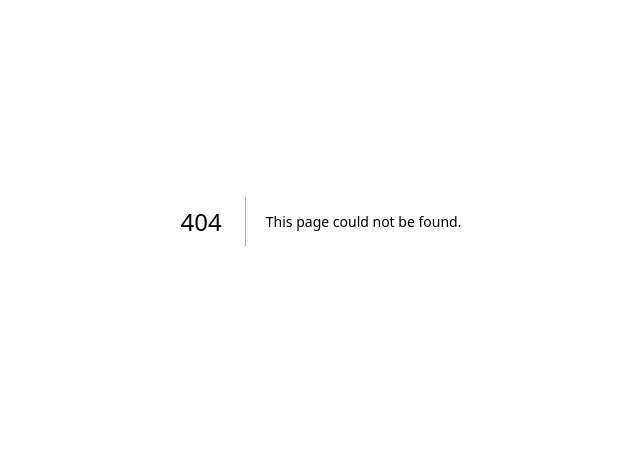
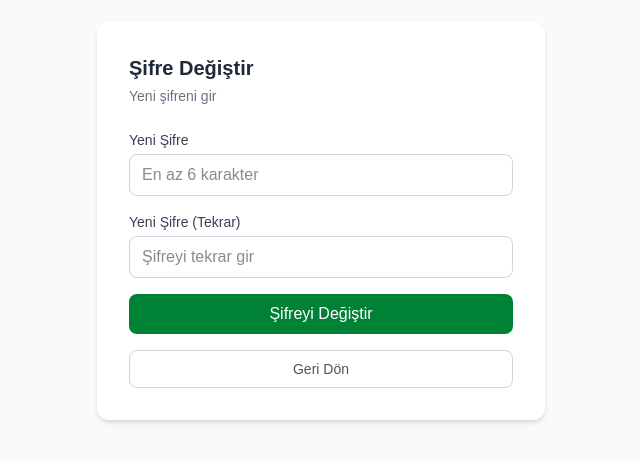
Before and after one commit to HuseyinEnesYilmaz00/SVOSB, a Next.js app in the folder svobs/: page /sifre-degistir in a window 1280 px wide. Before the commit this address had no page. Shown: the part 179-640 px from the top of the page, without its empty margins (319-959 px from the left). Built offline with nearby package versions, Linux system fonts and the light colour scheme; no server answers.

Commit message:
Sifre degistirme ve admin sifre sifirlama eklendi

```diff
--- a/svobs/src/app/admin/page.tsx
+++ b/svobs/src/app/admin/page.tsx
@@ -86,6 +86,7 @@ export default function AdminPage() {
         </div>
         <div className="flex items-center gap-4">
           <span className="text-sm text-gray-600">{kullanici?.ad} {kullanici?.soyad}</span>
+          <a href="/sifre-degistir" className="text-sm text-gray-500 hover:text-gray-700">Şifre Değiştir</a>
           <button onClick={cikisYap} className="text-sm text-gray-500 hover:text-gray-700">Çıkış</button>
         </div>
       </header>
@@ -454,6 +455,25 @@ async function ogrenciSil(ogrenci: any) {
     })
 
     yukle()
+  }
+
+  async function sifreSifirla(kullaniciId: string, ad: string) {
+    const yeniSifre = prompt(`${ad} için yeni şifre gir (en az 6 karakter):`)
+    if (!yeniSifre) return
+    if (yeniSifre.length < 6) { alert('Şifre en az 6 karakter olmalı!'); return }
+
+    const res = await fetch('/api/admin/sifre-sifirla', {
+      method: 'POST',
+      headers: { 'Content-Type': 'application/json' },
+      body: JSON.stringify({ userId: kullaniciId, password: yeniSifre })
+    })
+
+    const json = await res.json()
+    if (!res.ok) {
+      alert('Hata: ' + (json.error || 'Bilinmeyen hata'))
+    } else {
+      alert('Şifre başarıyla değiştirildi!')
+    }
   }
 
   async function sorumlulukAta() {
@@ -549,6 +569,12 @@ async function ogrenciSil(ogrenci: any) {
                       Sorumluluk
                     </button>
                     <button
+                      onClick={() => sifreSifirla(o.kullanici_id, `${o.kullanicilar?.ad} ${o.kullanicilar?.soyad}`)}
+                      className="text-amber-500 text-xs hover:text-amber-700"
+                    >
+                      Şifre
+                    </button>
+                    <button
                       onClick={() => ogrenciSil(o)}
                       className="text-red-500 text-xs hover:text-red-700"
                     >
--- /dev/null
+++ b/svobs/src/app/api/admin/sifre-sifirla/route.ts
@@ -0,0 +1,14 @@
+import { NextRequest, NextResponse } from 'next/server'
+import supabaseAdmin from '@/lib/supabase/admin'
+
+export async function POST(req: NextRequest) {
+  const { userId, password } = await req.json()
+
+  const { error } = await supabaseAdmin.auth.admin.updateUserById(userId, { password })
+
+  if (error) {
+    return NextResponse.json({ error: error.message }, { status: 400 })
+  }
+
+  return NextResponse.json({ success: true })
+}
--- a/svobs/src/app/ogrenci/page.tsx
+++ b/svobs/src/app/ogrenci/page.tsx
@@ -90,6 +90,7 @@ export default function OgrenciPage() {
             <p className="text-sm font-medium text-gray-700">{kullanici?.ad} {kullanici?.soyad}</p>
             <p className="text-xs text-gray-400">{sinif?.ad}</p>
           </div>
+          <a href="/sifre-degistir" className="text-sm text-gray-500 hover:text-gray-700">Şifre Değiştir</a>
           <button onClick={cikisYap} className="text-sm text-gray-500 hover:text-gray-700">Çıkış</button>
         </div>
       </header>
--- a/svobs/src/app/ogretmen/page.tsx
+++ b/svobs/src/app/ogretmen/page.tsx
@@ -85,6 +85,7 @@ export default function OgretmenPage() {
         </div>
         <div className="flex items-center gap-4">
           <span className="text-sm text-gray-600">{kullanici?.ad} {kullanici?.soyad}</span>
+          <a href="/sifre-degistir" className="text-sm text-gray-500 hover:text-gray-700">Şifre Değiştir</a>
           <button onClick={cikisYap} className="text-sm text-gray-500 hover:text-gray-700">Çıkış</button>
         </div>
       </header>
--- /dev/null
+++ b/svobs/src/app/sifre-degistir/page.tsx
@@ -0,0 +1,95 @@
+'use client'
+
+import { useState } from 'react'
+import { createClient } from '@/lib/supabase'
+import { useRouter } from 'next/navigation'
+
+export default function SifreDegistirPage() {
+  const [yeniSifre, setYeniSifre] = useState('')
+  const [yeniSifreTekrar, setYeniSifreTekrar] = useState('')
+  const [yukleniyor, setYukleniyor] = useState(false)
+  const [mesaj, setMesaj] = useState('')
+  const [hata, setHata] = useState('')
+  const router = useRouter()
+  const supabase = createClient()
+
+  async function sifreDegistir() {
+    if (!yeniSifre || !yeniSifreTekrar) {
+      setHata('Tüm alanları doldur!')
+      return
+    }
+    if (yeniSifre !== yeniSifreTekrar) {
+      setHata('Şifreler eşleşmiyor!')
+      return
+    }
+    if (yeniSifre.length < 6) {
+      setHata('Şifre en az 6 karakter olmalı!')
+      return
+    }
+
+    setYukleniyor(true)
+    setHata('')
+
+    const { error } = await supabase.auth.updateUser({ password: yeniSifre })
+
+    if (error) {
+      setHata('Şifre değiştirilemedi: ' + error.message)
+      setYukleniyor(false)
+      return
+    }
+
+    setMesaj('Şifren başarıyla değiştirildi!')
+    setYukleniyor(false)
+    setTimeout(() => router.back(), 2000)
+  }
+
+  return (
+    <main className="min-h-screen flex items-center justify-center bg-gray-50">
+      <div className="bg-white p-8 rounded-xl shadow-md w-full max-w-md">
+        <h1 className="text-xl font-bold text-gray-800 mb-1">Şifre Değiştir</h1>
+        <p className="text-sm text-gray-500 mb-6">Yeni şifreni gir</p>
+
+        <div className="space-y-4">
+          <div>
+            <label className="block text-sm font-medium text-gray-700 mb-1">Yeni Şifre</label>
+            <input
+              type="password"
+              value={yeniSifre}
+              onChange={(e) => setYeniSifre(e.target.value)}
+              className="w-full border border-gray-300 rounded-lg px-3 py-2 focus:outline-none focus:ring-2 focus:ring-green-600"
+              placeholder="En az 6 karakter"
+            />
+          </div>
+          <div>
+            <label className="block text-sm font-medium text-gray-700 mb-1">Yeni Şifre (Tekrar)</label>
+            <input
+              type="password"
+              value={yeniSifreTekrar}
+              onChange={(e) => setYeniSifreTekrar(e.target.value)}
+              className="w-full border border-gray-300 rounded-lg px-3 py-2 focus:outline-none focus:ring-2 focus:ring-green-600"
+              placeholder="Şifreyi tekrar gir"
+            />
+          </div>
+
+          {hata && <p className="text-red-500 text-sm">{hata}</p>}
+          {mesaj && <p className="text-green-600 text-sm">{mesaj}</p>}
+
+          <button
+            onClick={sifreDegistir}
+            disabled={yukleniyor}
+            className="w-full bg-green-700 text-white py-2 rounded-lg hover:bg-green-800 transition disabled:opacity-50"
+          >
+            {yukleniyor ? 'Değiştiriliyor...' : 'Şifreyi Değiştir'}
+          </button>
+
+          <button
+            onClick={() => router.back()}
+            className="w-full border border-gray-300 text-gray-600 py-2 rounded-lg hover:bg-gray-50 transition text-sm"
+          >
+            Geri Dön
+          </button>
+        </div>
+      </div>
+    </main>
+  )
+}
```
